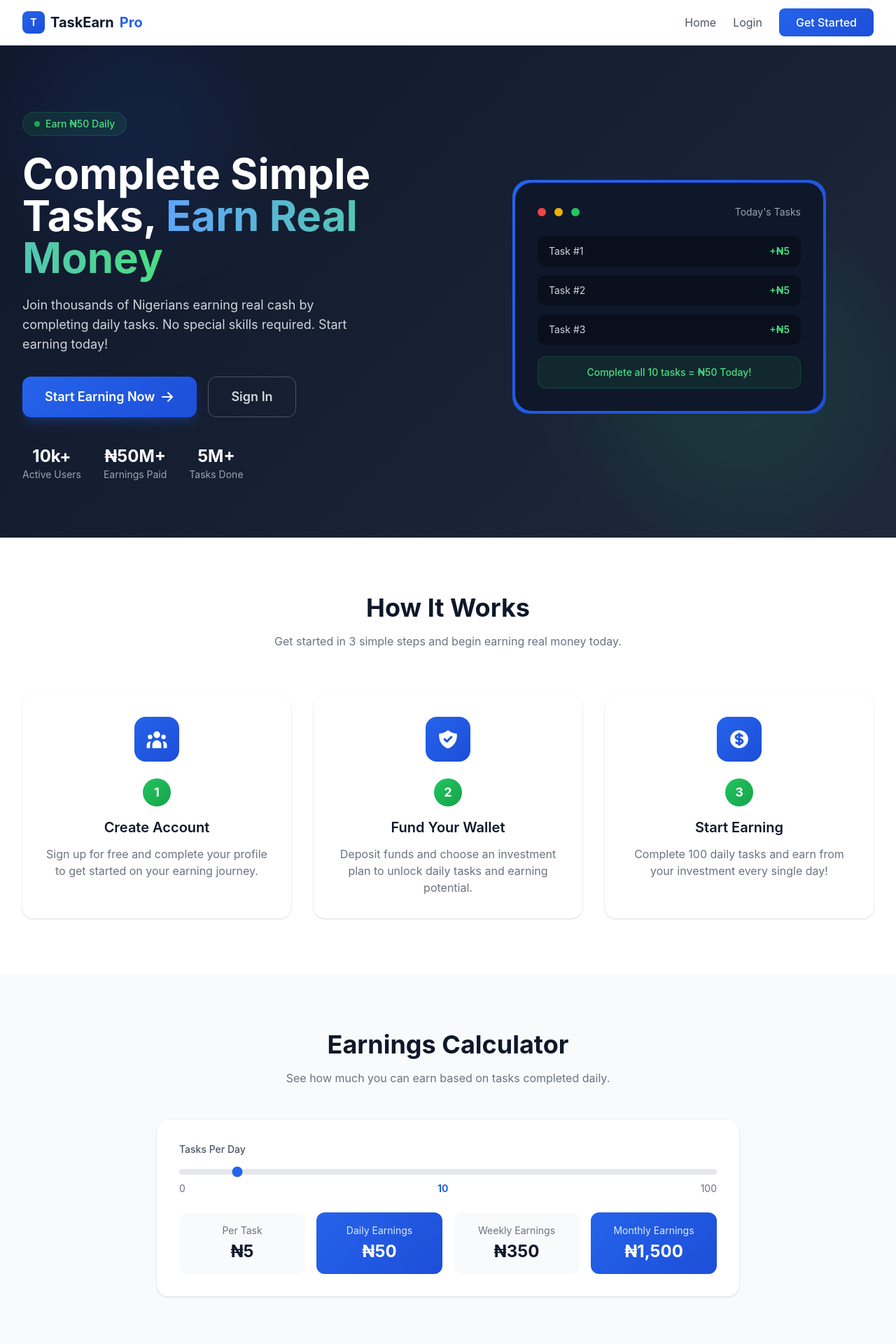
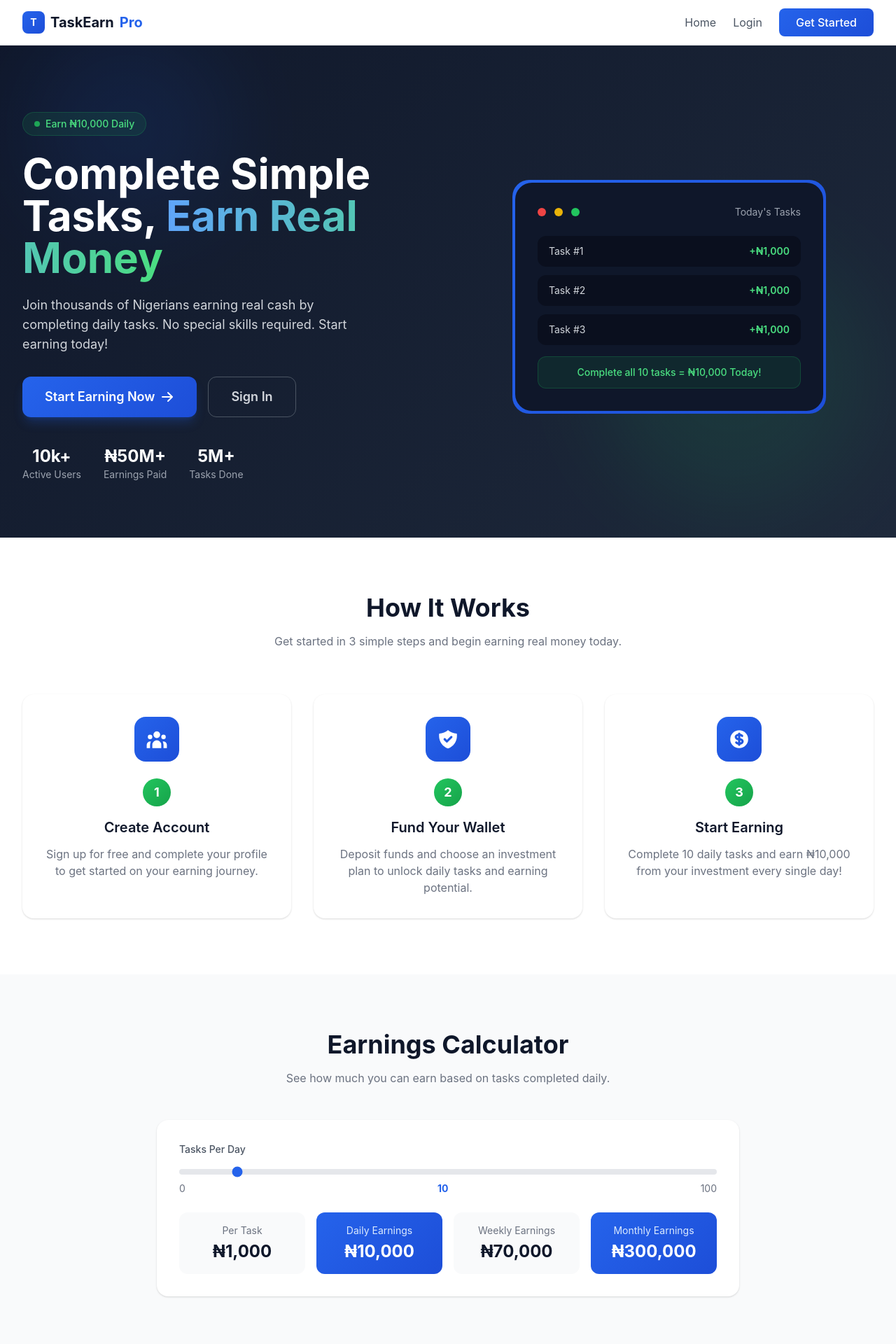
Before and after one commit to Alexzzy112/dailyearnspro, a Next.js app in the folder frontend/: page / in a window 1280 px wide. Shown: the top 1920 px of the page at 70% size. Built offline with nearby package versions, Linux system fonts and the light colour scheme; no server answers.

Commit message:
home page adjusted

```diff
--- a/frontend/src/app/page.tsx
+++ b/frontend/src/app/page.tsx
@@ -7,14 +7,14 @@ import { HiArrowRight, HiCheckCircle, HiShieldCheck, HiCurrencyDollar, HiUserGro
 
 const faqs = [
   { q: 'What is TaskEarn Pro?', a: 'TaskEarn Pro is a platform where you earn real money by completing simple daily tasks like visiting websites.' },
-  { q: 'How much can I earn daily?', a: 'You can earn up to ₦50 per day by completing 10 tasks at ₦5 each.' },
+  { q: 'How much can I earn daily?', a: 'You can earn up to ₦10,000 per day by completing 10 tasks at ₦1,000 each.' },
   { q: 'How do I get started?', a: 'Register an account, fund your wallet, purchase an investment plan, and start completing tasks immediately.' },
   { q: 'When can I withdraw?', a: 'Withdrawals are processed on Fridays only. Minimum withdrawal is ₦1,500.' },
   { q: 'Is there a referral program?', a: 'Yes! You earn a bonus for every user you refer who registers and purchases an investment plan.' },
 ];
 
 const testimonials = [
-  { name: 'Chioma O.', role: 'Premium Member', text: 'I earn ₦500 daily consistently. This platform has been a game changer for my finances!', rating: 5 },
+  { name: 'Chioma O.', role: 'Premium Member', text: 'I earn ₦10,000 daily consistently. This platform has been a game changer for my finances!', rating: 5 },
   { name: 'Emeka O.', role: 'Active Member', text: 'Simple tasks, instant payments. I\'ve referred my friends and earn even more.', rating: 5 },
   { name: 'Aisha B.', role: 'Top Earner', text: 'Best platform for earning online. The support team is responsive and helpful.', rating: 5 },
 ];
@@ -38,7 +38,7 @@ export default function Home() {
             <div className="animate-fade-in">
               <div className="inline-flex items-center bg-accent-500/10 border border-accent-500/20 rounded-full px-4 py-1.5 mb-6">
                 <span className="w-2 h-2 bg-accent-500 rounded-full animate-pulse mr-2"></span>
-                <span className="text-accent-400 text-sm font-medium">Earn ₦50 Daily</span>
+                <span className="text-accent-400 text-sm font-medium">Earn ₦10,000 Daily</span>
               </div>
               <h1 className="text-4xl md:text-5xl lg:text-6xl font-bold text-white leading-tight mb-6">
                 Complete Simple Tasks,{' '}
@@ -88,12 +88,12 @@ export default function Home() {
                       {[1, 2, 3].map((i) => (
                         <div key={i} className="flex items-center justify-between bg-secondary-800 rounded-xl px-4 py-3">
                           <span className="text-gray-300 text-sm">Task #{i}</span>
-                          <span className="text-accent-400 font-semibold text-sm">+₦5</span>
+                          <span className="text-accent-400 font-semibold text-sm">+₦1,000</span>
                         </div>
                       ))}
                     </div>
                     <div className="mt-4 p-3 bg-accent-500/10 rounded-xl border border-accent-500/20">
-                      <p className="text-accent-400 text-sm font-medium text-center">Complete all 10 tasks = ₦50 Today!</p>
+                      <p className="text-accent-400 text-sm font-medium text-center">Complete all 10 tasks = ₦10,000 Today!</p>
                     </div>
                   </div>
                 </div>
@@ -114,7 +114,7 @@ export default function Home() {
             {[
               { icon: HiUserGroup, title: 'Create Account', desc: 'Sign up for free and complete your profile to get started on your earning journey.' },
               { icon: HiShieldCheck, title: 'Fund Your Wallet', desc: 'Deposit funds and choose an investment plan to unlock daily tasks and earning potential.' },
-              { icon: HiCurrencyDollar, title: 'Start Earning', desc: 'Complete 100 daily tasks and earn from your investment every single day!' },
+              { icon: HiCurrencyDollar, title: 'Start Earning', desc: 'Complete 10 daily tasks and earn ₦10,000 from your investment every single day!' },
             ].map((item, i) => (
               <MotionDiv key={i} variants={staggerItem} className="text-center p-8 rounded-2xl card-shadow hover:shadow-lg transition group bg-white dark:bg-secondary-800">
                 <div className="w-16 h-16 gradient-primary rounded-2xl flex items-center justify-center mx-auto mb-6 group-hover:scale-110 transition">
@@ -151,10 +151,10 @@ export default function Home() {
             </div>
             <MotionDiv variants={staggerContainer} className="grid grid-cols-2 md:grid-cols-4 gap-4">
               {[
-                  { label: 'Per Task', value: `₦5` },
-                { label: 'Daily Earnings', value: `₦${(calcTasks * 5).toLocaleString()}`, accent: true },
-                { label: 'Weekly Earnings', value: `₦${(calcTasks * 5 * 7).toLocaleString()}` },
-                { label: 'Monthly Earnings', value: `₦${(calcTasks * 5 * 30).toLocaleString()}`, accent: true },
+                  { label: 'Per Task', value: `₦1,000` },
+                { label: 'Daily Earnings', value: `₦${(calcTasks * 1000).toLocaleString()}`, accent: true },
+                { label: 'Weekly Earnings', value: `₦${(calcTasks * 1000 * 7).toLocaleString()}` },
+                { label: 'Monthly Earnings', value: `₦${(calcTasks * 1000 * 30).toLocaleString()}`, accent: true },
               ].map((item, i) => (
                 <MotionDiv key={i} variants={staggerItem} className={`p-4 rounded-xl ${item.accent ? 'gradient-primary text-white' : 'bg-gray-50 dark:bg-secondary-700'} text-center`}>
                   <p className={`text-sm ${item.accent ? 'text-blue-100' : 'text-gray-500 dark:text-gray-400'}`}>{item.label}</p>
```
Also changed, not shown: frontend/src/app/layout.tsx (+1 -1 lines), 1 other file (tests, documents, lock files or other folders).
